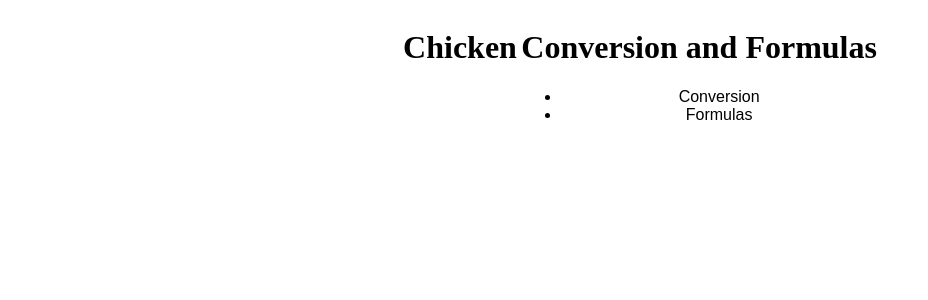
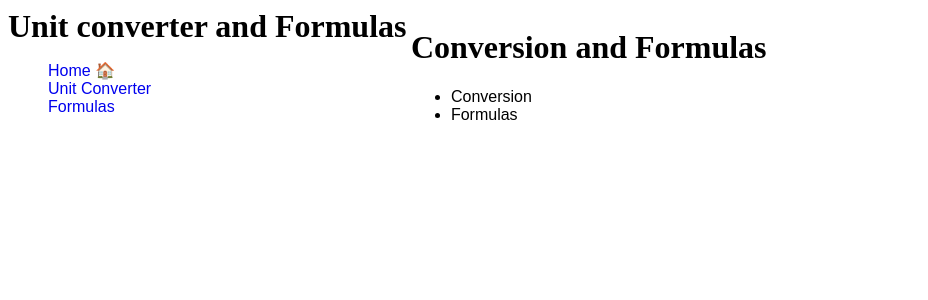
Before and after one commit to k1m-ch1/Conversion-and-Formulas, a Django app: page / in a window 1280 px wide. Shown: the top 300 px of the page, without its empty margins (0-928 px from the left). Run offline with Django 4.2, Linux system fonts and the light colour scheme.

Commit message:
modified a few stuff

```diff
--- a/conversion/urls.py
+++ b/conversion/urls.py
@@ -1,6 +1,8 @@
 from django.urls import path, include
 from . import views
 
+app_name = "conversion"
+
 urlpatterns = [
-    path('', views.index)
+    path('', views.index, name="nav")
 ]
--- a/formulas/urls.py
+++ b/formulas/urls.py
@@ -1,6 +1,8 @@
 from django.urls import path
 from . import views
 
+app_name = "formulas"
+
 urlpatterns = [
-    path('', views.index)
+    path('', views.index, name="nav")
 ]
--- a/home/static/home/styles.css
+++ b/home/static/home/styles.css
@@ -8,7 +8,7 @@ h1 {
 }
 
 body {
-  text-align: center;
+  text-align: left;
 }
 
 .side-bar {
@@ -19,3 +19,17 @@ body {
 .main-content {
   display: inline-block;
 }
+
+nav ul li a {
+  text-decoration: none;
+}
+
+.generic-nav li{
+  list-style-type: none;
+}
+
+.logo {
+  font-family: 'Times New Roman', Times, serif;
+  font-size: 2em;
+  font-weight: bold;
+}
--- a/home/templates/home/layout.html
+++ b/home/templates/home/layout.html
@@ -7,7 +7,28 @@
   </head>
   <body>
     <div class="side-bar">
-      <h1>Chicken</h1>
+      <label class="logo">
+        Unit converter and Formulas
+      </label>
+      <nav>
+        <ul class="generic-nav">
+          <li>
+            <a href="{% url "home:nav" %}">
+                Home 🏠
+            </a>
+          </li>
+          <li>
+            <a href="{% url "conversion:nav" %}">
+                Unit Converter
+            </a>
+          </li>
+          <li>
+            <a href="{% url "formulas:nav" %}">
+                Formulas
+            </a>
+          </li>
+        </ul>
+      </nav>
     </div>
     <div class="main-content">
       <h1>{% block heading %}{% endblock %}</h1>
--- a/home/urls.py
+++ b/home/urls.py
@@ -1,6 +1,8 @@
 from django.urls import path, include
 from . import views
 
+app_name = "home"
+
 urlpatterns = [
-    path('', views.home)
+    path('', views.home, name="nav")
 ]
```
